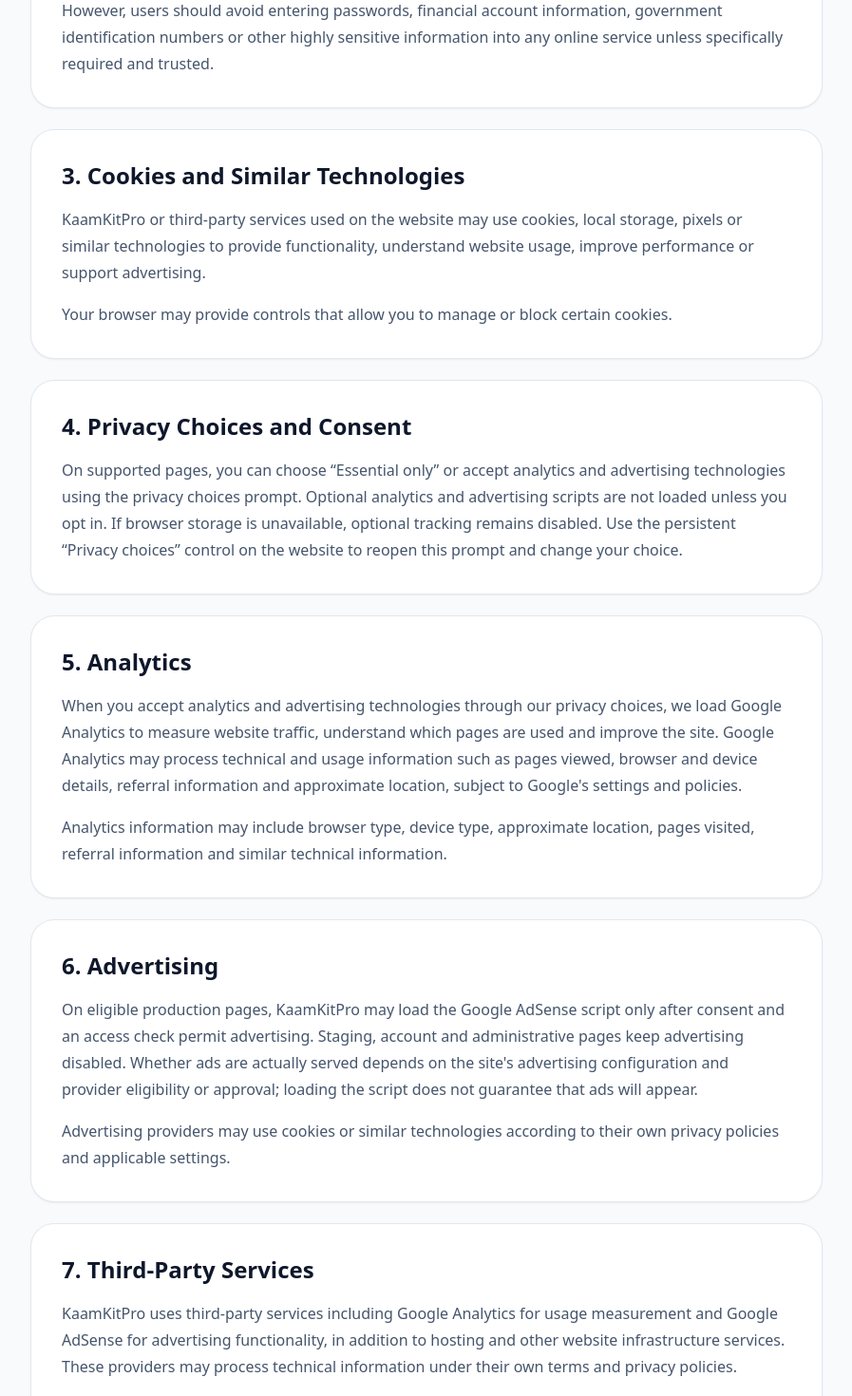
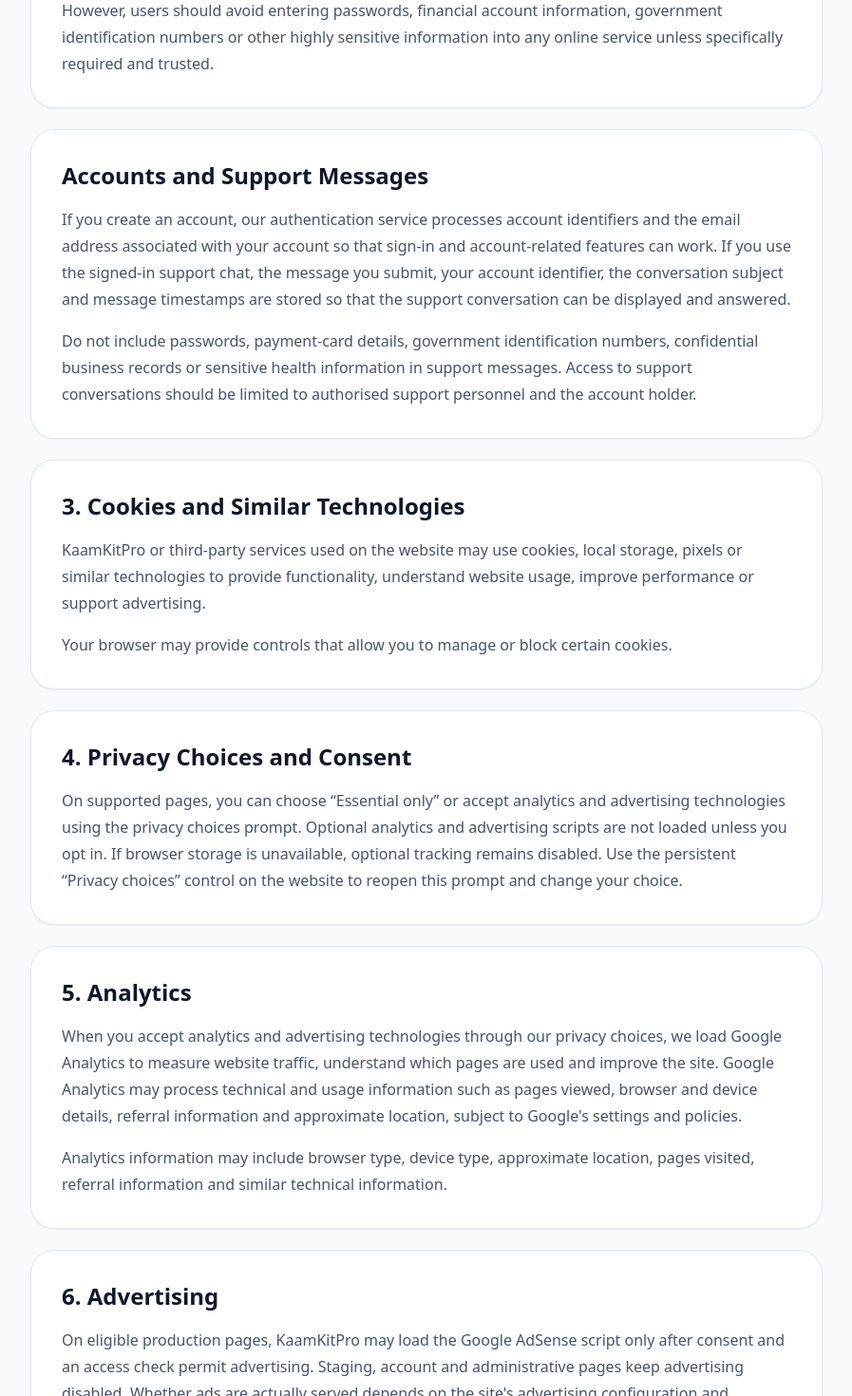
Before and after one commit to WellProSoftware/kaamkitpro, a Next.js app: page /privacy-policy in a window 1280 px wide. Shown: the part 1020-2490 px from the top of the page at 95% size, without its empty margins (191-1088 px from the left). Built offline with nearby package versions, Linux system fonts and the light colour scheme; no server answers.

Commit message:
docs: clarify account and support data in privacy policy

```diff
--- a/src/app/privacy-policy/page.tsx
+++ b/src/app/privacy-policy/page.tsx
@@ -22,7 +22,7 @@ export default function PrivacyPolicyPage() {
           </h1>
 
           <p className="mt-5 text-sm text-slate-500">
-            Last updated: October 7, 2026
+            Last updated: November 21, 2026
           </p>
 
           <p className="mt-6 max-w-3xl text-lg leading-8 text-slate-600">
@@ -78,6 +78,16 @@ export default function PrivacyPolicyPage() {
               account information, government identification numbers or
               other highly sensitive information into any online service
               unless specifically required and trusted.
+            </p>
+          </section>
+
+          <section className="rounded-3xl bg-white p-6 shadow-sm ring-1 ring-slate-200 sm:p-8">
+            <h2 className="text-2xl font-bold">Accounts and Support Messages</h2>
+            <p className="mt-4 leading-7 text-slate-600">
+              If you create an account, our authentication service processes account identifiers and the email address associated with your account so that sign-in and account-related features can work. If you use the signed-in support chat, the message you submit, your account identifier, the conversation subject and message timestamps are stored so that the support conversation can be displayed and answered.
+            </p>
+            <p className="mt-4 leading-7 text-slate-600">
+              Do not include passwords, payment-card details, government identification numbers, confidential business records or sensitive health information in support messages. Access to support conversations should be limited to authorised support personnel and the account holder.
             </p>
           </section>
 
@@ -160,12 +170,13 @@ export default function PrivacyPolicyPage() {
             </h2>
 
             <p className="mt-4 leading-7 text-slate-600">
-              KaamKitPro uses third-party services including Google
-              Analytics for usage measurement and Google AdSense for
-              advertising functionality, in addition to hosting and other
-              website infrastructure services. These providers may process
-              technical information under their own terms and privacy
-              policies.
+              KaamKitPro uses Supabase for account authentication and the
+              database functions used by signed-in features, Cloudflare for
+              website hosting and delivery, Google Analytics for usage
+              measurement when you opt in, and Google AdSense for advertising
+              where enabled and permitted. These providers may process
+              information needed to deliver their services under their own
+              terms and privacy policies.
             </p>
 
             <p className="mt-4 leading-7 text-slate-600">
@@ -218,6 +229,13 @@ export default function PrivacyPolicyPage() {
             </p>
           </section>
 
+          <section className="rounded-3xl bg-white p-6 shadow-sm ring-1 ring-slate-200 sm:p-8">
+            <h2 className="text-2xl font-bold">Data Requests and Retention</h2>
+            <p className="mt-4 leading-7 text-slate-600">
+              You can contact us to ask about personal information associated with your account or support conversation, or to request correction or deletion. We may need to verify your request and retain limited information where required for security, legal, dispute-resolution or service-integrity purposes. Retention periods depend on the type of record and applicable requirements; we do not currently publish a fixed schedule for every data category.
+            </p>
+          </section>
+
           <section className="rounded-3xl border border-blue-100 bg-blue-50 p-6 sm:p-8">
             <h2 className="text-2xl font-bold">
               11. Contact
```
